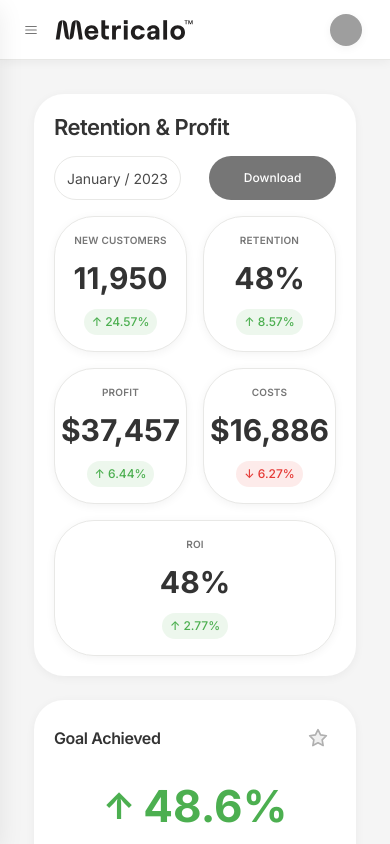
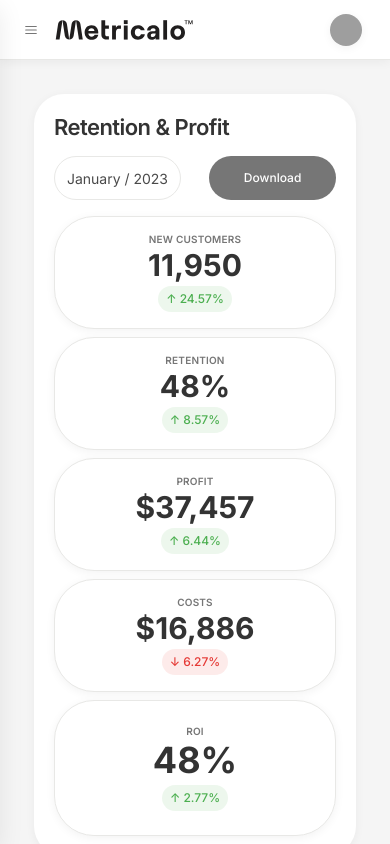
Before and after one commit to hassan-hamedd/metricalo-frontend, a React (Vite) app: page /dashboard in a window 390 px wide. Both pictures are taken after a click on the button "Sign In". Shown: the top 844 px of the page. Built offline with nearby package versions, Linux system fonts and the light colour scheme; grey boxes are pictures that could not be loaded.

Commit message:
Improve UI responsiveness of Retention Profit card in dashboard page on iPads

```diff
--- a/src/features/dashboard/components/RetentionProfitCard/RetentionProfitCard.module.scss
+++ b/src/features/dashboard/components/RetentionProfitCard/RetentionProfitCard.module.scss
@@ -1,5 +1,6 @@
 @import "../../../../styles/design-system.scss";
 @import "../../../../styles/mixins.scss";
+
 
 .header {
   display: flex;
@@ -133,18 +134,117 @@
   justify-content: space-between;
   padding: 0;
   gap: $spacing-lg;
+  align-items: stretch;
+  min-height: fit-content;
 
-  @include breakpoint-up(md) {
+  // Large screens: all 5 items in one row
+  @include breakpoint-up(lg) {
     flex-wrap: nowrap;
+    gap: $spacing-lg;
+  }
+
+  // Medium screens: max 2 items per row
+  @include breakpoint-between(md, lg) {
+    gap: $spacing-md;
+    justify-content: flex-start;
+    align-content: flex-start;
+  }
+
+  // Small screens: max 2 items per row (above sm breakpoint)
+  @include breakpoint-between(sm, md) {
+    gap: $spacing-md;
+    justify-content: flex-start;
+    align-content: flex-start;
+  }
+
+  // Very small screens: stack vertically
+  @include breakpoint-down(sm) {
+    gap: $spacing-sm;
+    flex-direction: column;
   }
 }
 
 .statItem {
   flex: 1;
-  min-width: 110px;
+  min-width: 140px; // Increased from 110px to accommodate larger numbers
 
-  @include breakpoint-up(md) {
+  // Large screens: equal width items
+  @include breakpoint-up(lg) {
     min-width: 0;
+    flex: 1 1 auto; // All items equal width, including last item
+  }
+
+  // Medium screens: 2 items per row, 5th item gets full width on its own row
+  @include breakpoint-between(md, lg) {
+    flex: 1 1 calc(50% - #{$spacing-md / 2});
+    max-width: calc(50% - #{$spacing-md / 2});
+    min-width: 120px;
+
+    // Last item gets special treatment - full width and larger styling
+    &:last-child {
+      flex: 1 1 100%;
+      max-width: 100%;
+
+      .statInner {
+        padding: $spacing-lg $spacing-xl; // More padding for emphasis
+        min-height: 140px; // Slightly taller
+      }
+
+      .statValue {
+        font-size: $font-size-2xl; // Larger value text
+      }
+
+      .statLabel {
+        font-size: $font-size-sm; // Slightly larger label
+      }
+    }
+  }
+
+  // Small to medium screens: 2 items per row, 5th item gets full width
+  @include breakpoint-between(sm, md) {
+    flex: 1 1 calc(50% - #{$spacing-md / 2});
+    max-width: calc(50% - #{$spacing-md / 2});
+    min-width: 120px;
+
+    // Last item gets special treatment - full width and larger styling
+    &:last-child {
+      flex: 1 1 100%;
+      max-width: 100%;
+
+      .statInner {
+        padding: $spacing-lg $spacing-xl; // More padding for emphasis
+        min-height: 140px; // Slightly taller
+      }
+
+      .statValue {
+        font-size: $font-size-2xl; // Larger value text
+      }
+
+      .statLabel {
+        font-size: $font-size-sm; // Slightly larger label
+      }
+    }
+  }
+
+  // Very small screens: all items stacked vertically on separate rows
+  @include breakpoint-down(sm) {
+    flex: 1 1 100%;
+    max-width: 100%;
+    min-width: 100%;
+
+    // Last item gets subtle emphasis even on small screens
+    &:last-child {
+      flex: 1 1 100%;
+      max-width: 100%;
+      .statInner {
+        padding: $spacing-xl $spacing-lg; // More padding
+        min-height: 110px; // Slightly taller
+      }
+
+      .statValue {
+        font-size: $font-size-2xl; // Larger value text
+      }
+    }
   }
 }
 
@@ -160,6 +260,23 @@
   box-shadow: $shadow-sm;
   height: 100%;
   border: $border-width $border-style $color-border;
+  min-height: 120px; // Ensure consistent height
+  box-sizing: border-box; // Include padding and border in height calculation
+
+  @include breakpoint-between(md, lg) {
+    padding: $spacing-md $spacing-sm;
+    min-height: 130px; // Slightly taller for medium screens to accommodate content
+  }
+
+  @include breakpoint-down(md) {
+    padding: $spacing-md $spacing-sm;
+    min-height: 130px; // Slightly taller for small screens to accommodate content
+  }
+
+  @include breakpoint-down(sm) {
+    padding: $spacing-lg $spacing-md;
+    min-height: 100px;
+  }
 }
 
 .statLabel {
@@ -170,6 +287,12 @@
   letter-spacing: $letter-spacing-wide;
   text-transform: uppercase;
   font-family: $font-family;
+  line-height: 1.2;
+
+  @include breakpoint-down(md) {
+    font-size: 10px;
+    margin-bottom: $spacing-xs;
+  }
 }
 
 .statValue {
@@ -178,6 +301,17 @@
   color: $color-text-primary;
   margin-bottom: $spacing-sm;
   font-family: $font-family;
+  line-height: 1.1;
+  word-break: break-word; // Prevent overflow of long numbers
+
+  @include breakpoint-down(md) {
+    font-size: $font-size-lg;
+    margin-bottom: $spacing-xs;
+  }
+
+  @include breakpoint-down(sm) {
+    font-size: $font-size-xl;
+  }
 }
 
 .statTrend {
--- a/src/features/dashboard/pages/DashboardPage/DashboardPage.module.scss
+++ b/src/features/dashboard/pages/DashboardPage/DashboardPage.module.scss
@@ -17,7 +17,8 @@
   max-width: 1400px;
   margin: 0 auto;
 
-  @include breakpoint-up(lg) {
+  // Only use 2-column layout on extra large screens
+  @include breakpoint-up(xl) {
     grid-template-columns: 2fr 1fr;
     grid-template-rows: auto auto;
     gap: $spacing-xl;
@@ -36,45 +37,49 @@
     padding: $spacing-xl;
   }
 
-  // Retention & Profit card - takes left side of first row
+  // Retention & Profit card
   .retention-profit-card {
     grid-column: span 1;
     grid-row: 1;
 
-    @include breakpoint-up(lg) {
+    // Only use grid positioning on xl screens
+    @include breakpoint-up(xl) {
       grid-column: 1;
       grid-row: 1;
     }
   }
 
-  // Goal Achievement card - takes right side of first row
+  // Goal Achievement card
   .goal-achievement-card {
     grid-column: span 1;
     grid-row: 2;
 
-    @include breakpoint-up(lg) {
+    // Only use grid positioning on xl screens
+    @include breakpoint-up(xl) {
       grid-column: 2;
       grid-row: 1;
     }
   }
 
-  // Funnel Overview card - takes left side of second row
+  // Funnel Overview card
   .funnel-overview-card {
     grid-column: span 1;
     grid-row: 3;
 
-    @include breakpoint-up(lg) {
+    // Only use grid positioning on xl screens
+    @include breakpoint-up(xl) {
       grid-column: 1;
       grid-row: 2;
     }
   }
 
-  // Customer Satisfaction card - takes right side of second row
+  // Customer Satisfaction card
   .customer-satisfaction-card {
     grid-column: span 1;
     grid-row: 4;
 
-    @include breakpoint-up(lg) {
+    // Only use grid positioning on xl screens
+    @include breakpoint-up(xl) {
       grid-column: 2;
       grid-row: 2;
     }
```
